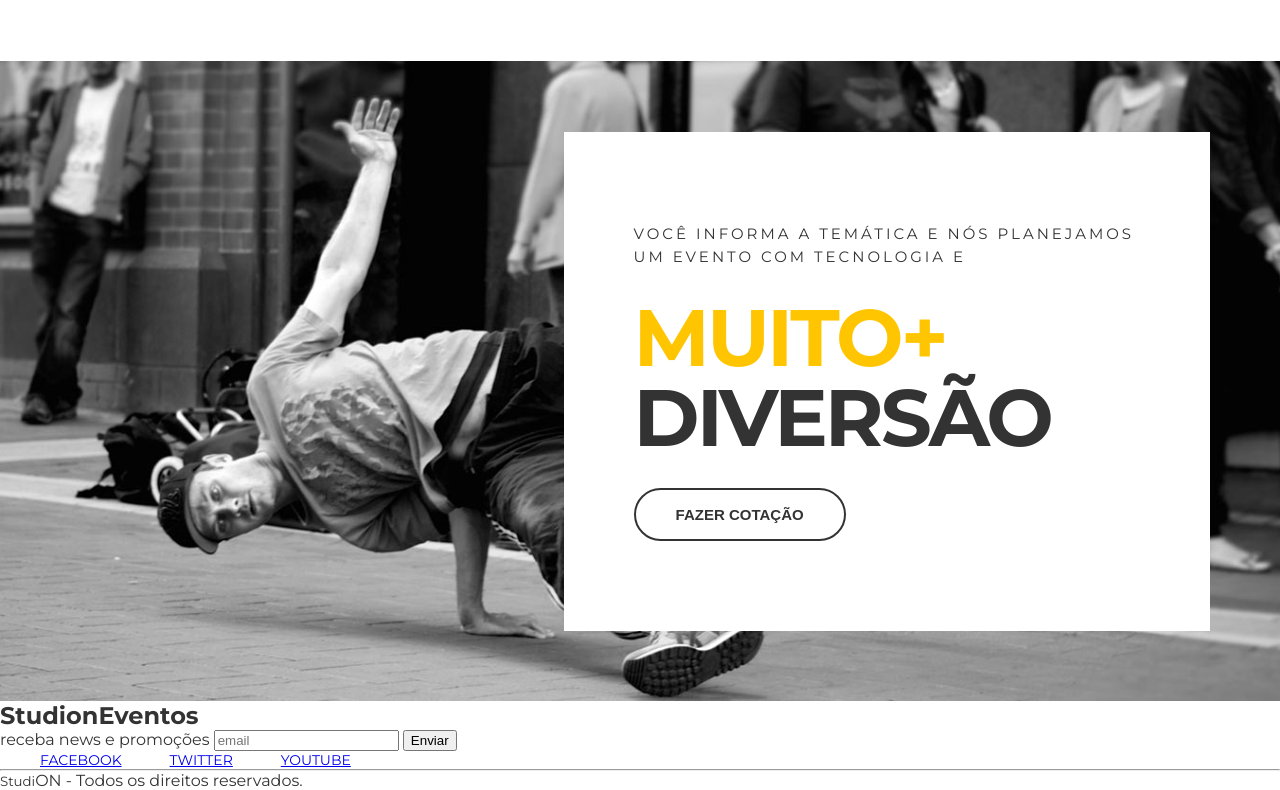
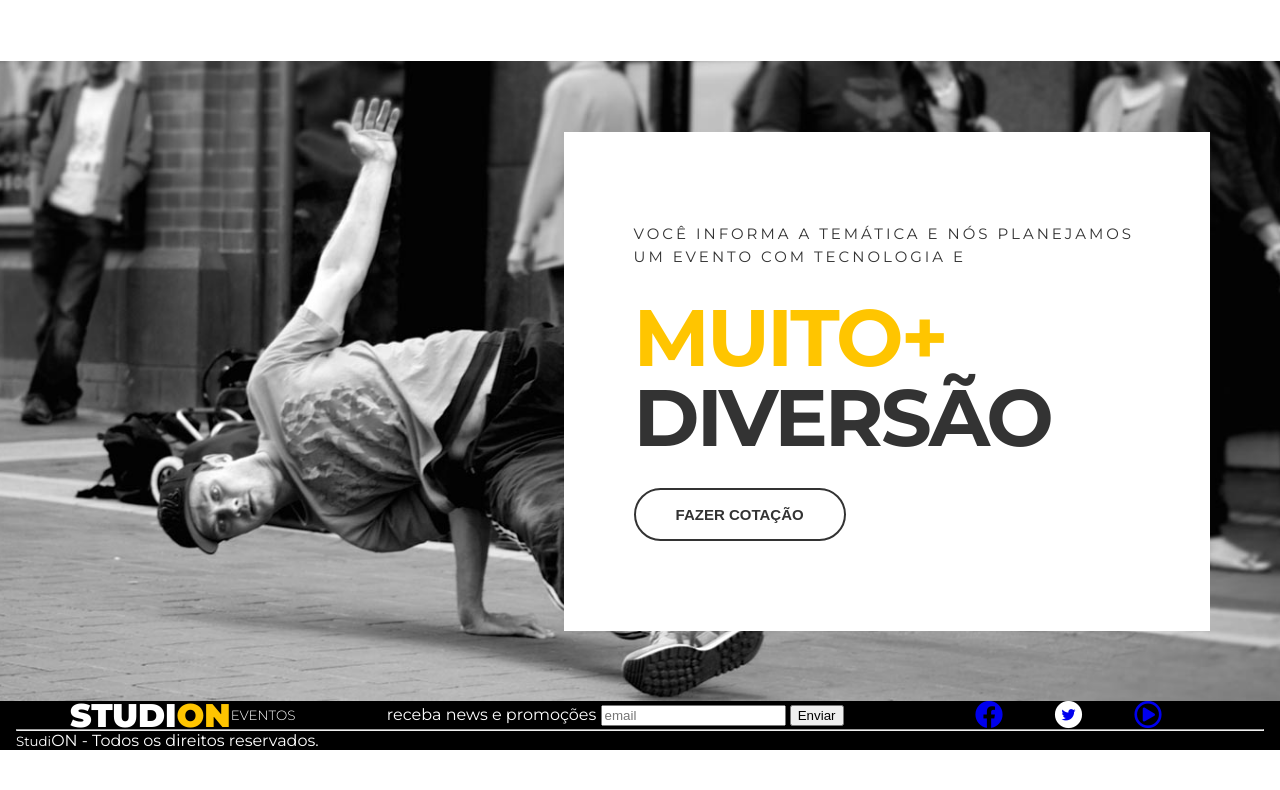
Before and after one commit to claricebrasil/studion, a plain HTML site: page index.html in a window 1280 px wide. Shown: the part 1462-2252 px from the top of the page. After the commit the page ends 2212 px from the top, so only its background shows below. Drawn offline with Linux system fonts and the light colour scheme.

Commit message:
implementação do footer

```diff
--- a/index.html
+++ b/index.html
@@ -85,20 +85,42 @@
             </div>
         </section>
     </main>
-    <footer>
-        <h2>Studi<span>on</span><span>Eventos</span></h2>
-        <form>
-            <label>receba news e promoções</label>
-            <input type="email" placeholder="email" />
-            <button type="submit">Enviar</button>
-        </form>
-        <ul>
-            <li><a href="https://facebook.com/" target="_blank">Facebook</a></li>
-            <li><a href="https://twitter.com/" target="_blank">Twitter</a></li>
-            <li><a href="https://youtube.com/" target="_blank">Youtube</a></li>
-        </ul>
+    <footer class="footer">
+        <div class="container footer__container">
+            <h1 class="logo-studion">
+                Studi<span class="copy-primary">on</span>
+                <span class="logo-studion__subtitle">Eventos</span>
+            </h1>
+            <form class="footer__form">
+                <label>receba news e promoções</label>
+                <input type="email" placeholder="email" />
+                <button type="submit">Enviar</button>
+            </form>
+            <ul class="footer__social">
+                <li>
+                    <a href="https://facebook.com/" target="_blank">
+                        <i class="fab fa-facebook fa-2x"></i>
+                    </a>
+                </li>
+                <li>
+                    <a href="https://twitter.com/" target="_blank">
+                        <span class="fa-stack">
+                            <i class="fas fa-circle fa-stack-2x fa-inverse"></i>
+                            <i class="fab fa-twitter fa-stack-1x"></i>
+                        </span>
+                    </a>
+                </li>
+                <li>
+                    <a href="https://youtube.com/" target="_blank">
+                        <i class="far fa-play-circle fa-2x"></i>
+                    </a>
+                </li>
+            </ul>
+        </div>
         <hr />
-        <p><small>Studi</small><span>ON</span> - Todos os direitos reservados.</p>
+        <p>
+            <small>Studi</small><span>ON</span> - Todos os direitos reservados.
+        </p>
     </footer>
 </body>
 </html>
--- a/style.css
+++ b/style.css
@@ -1,4 +1,6 @@
 @import url('https://fonts.googleapis.com/css2?family=Montserrat:wght@300;400;500;700;900&family=Roboto&display=swap');
+@import url('https://cdnjs.cloudflare.com/ajax/libs/font-awesome/5.15.4/css/fontawesome.min.css');
+@import url('https://cdnjs.cloudflare.com/ajax/libs/font-awesome/5.15.4/css/all.min.css');
 
 * {
     box-sizing: border-box;
@@ -262,3 +264,31 @@ li {
     border-color: var(--color-copy);
     background: unset;
 }
+
+.footer {
+    background-color: #000;
+    color: #fff;
+    padding: 0 1rem;
+}
+
+.footer__container {
+    display: grid;
+    grid-template-columns: repeat(3, auto);
+    align-items: center;
+}
+
+.footer .logo-studion {
+    justify-self: start;
+}
+
+.logo-studion__subtitle {
+    display: block;
+}
+
+.footer__form {
+    justify-self: center;
+}
+
+.footer__social {
+    justify-self: end;
+}
```
